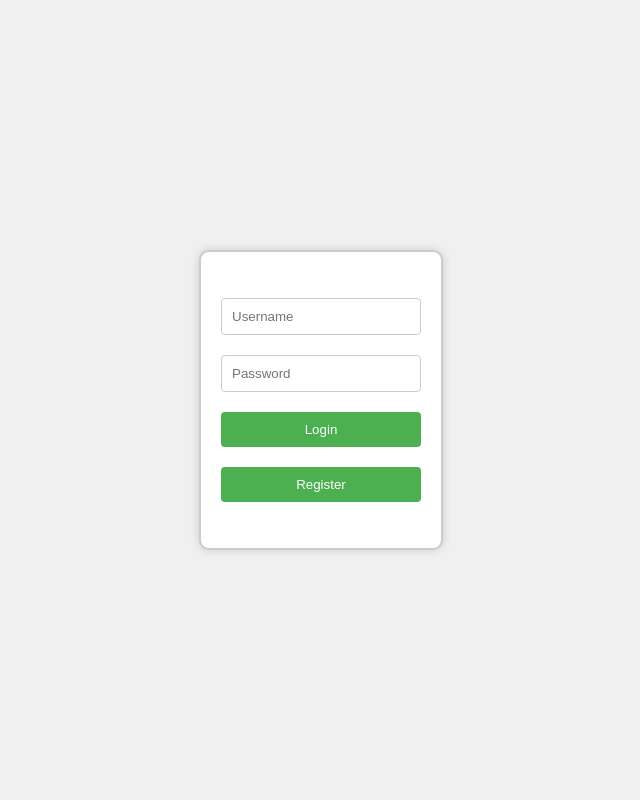
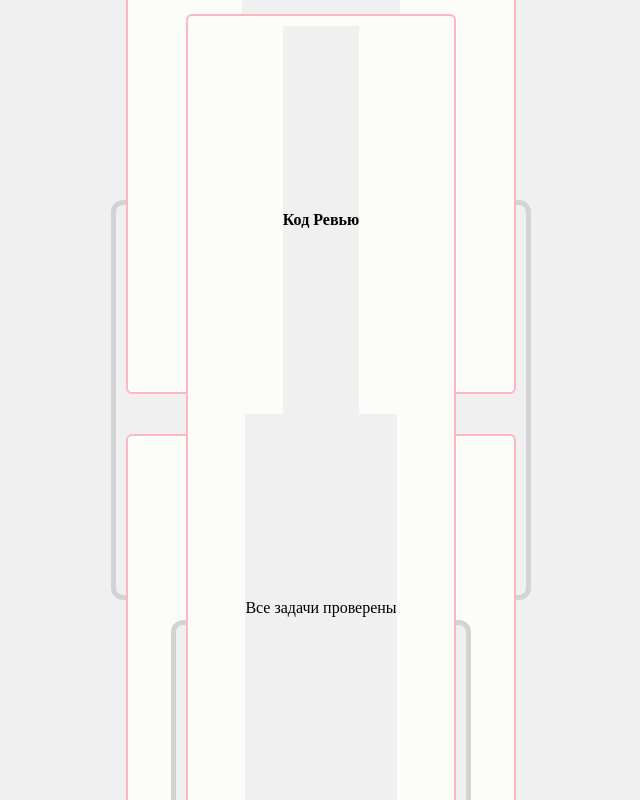
Before and after one commit to tank130701/course-work-frontend, a React (Create React App) app: page /board in a window 1280 px wide. Shown: the top 800 px of the page, without its empty margins (319-959 px from the left). Built offline with nearby package versions, Linux system fonts and the light colour scheme.

Commit message:
did something

```diff
--- a/package.json
+++ b/package.json
@@ -7,9 +7,12 @@
     "@testing-library/react": "^13.4.0",
     "@testing-library/user-event": "^13.5.0",
     "axios": "^1.6.7",
+    "jwt-decode": "^4.0.0",
+    "mobx": "^6.12.0",
     "mobx-react-lite": "^4.0.6",
     "react": "^18.2.0",
     "react-dom": "^18.2.0",
+    "react-router-dom": "^6.22.3",
     "react-scripts": "5.0.1",
     "web-vitals": "^2.1.4"
   },
--- a/src/App.css
+++ b/src/App.css
@@ -12,44 +12,6 @@
   justify-content: center;
 }
 
-.board {
-  min-width: 300px;
-  min-height: 400px;
-  border: 5px solid lightgray;
-  padding: 20px 10px;
-  border-radius: 12px;
-  margin: 10px;
-  display: flex;
-  align-items: center;
-  flex-direction: column;
-}
-
-.board__title {
-  font-size: 1.5rem;
-  font-weight: 700;
-}
-
-.item{
-  width: 100%;
-  border: 2px solid lightpink;
-  padding: 10px;
-  border-radius: 6px;
-  margin: 20px;
-  cursor: grab;
-  background-color: #fcfcf9;
-}
-
-.login-form {
-  padding: 20px;
-  max-width: 400px;
-  max-height: 300px;
-  margin: auto;
-  border: 2px solid #ccc;
-  border-radius: 10px;
-  background-color: #fff;
-  box-shadow: 0px 0px 10px rgba(0,0,0,0.15);
-}
-
 div {
   display: flex;
   flex-direction: column;
@@ -58,26 +20,3 @@ div {
   height: 100vh;
   background-color: #f0f0f0;
 }
-
-input {
-  margin: 10px 0;
-  padding: 10px;
-  width: 200px;
-  border: 1px solid #ccc;
-  border-radius: 4px;
-}
-
-button {
-  margin: 10px 0;
-  padding: 10px;
-  width: 200px;
-  border: none;
-  border-radius: 4px;
-  background-color: #4CAF50;
-  color: white;
-  cursor: pointer;
-}
-
-button:hover {
-  background-color: #45a049;
-}
--- a/src/App.jsx
+++ b/src/App.jsx
@@ -1,16 +1,31 @@
 import React from 'react';
 import Auth from './components/Auth';
-import Board from './components/Board';
+import { BrowserRouter as Router, Route, Navigate, Routes } from 'react-router-dom';
+import Board from './components/Board/Board';
 import './App.css';
+import LoginForm from "./components/LoginForn/LoginForm";
+import {store} from "./index";
 
+
+// function App() {
+//     return (
+//         <div className="App">
+//             <Auth>
+//                 <Board/>
+//             </Auth>
+//         </div>
+//     );
+// }
 
 function App() {
     return (
-        <div className="App">
-            <Auth>
-                <Board/>
-            </Auth>
-        </div>
+        <Router>
+            <Routes>
+                <Route path="/" element={store.isAuthenticated() ? <Navigate to="/board" /> : <LoginForm />} />
+                <Route path="/board" element={!store.isAuthenticated() ? <Navigate to="/" /> : <Board />} />
+            </Routes>
+        </Router>
     );
 }
+
 export default App;
--- a/src/components/Auth.jsx
+++ b/src/components/Auth.jsx
@@ -1,38 +1,41 @@
-import React, {memo, useContext, useEffect} from 'react';
-import LoginForm from "./LoginForm";
-import {Context} from "../index";
-
-const Auth = ({ children }) => {
-    const { store } = useContext(Context);
-
-    useEffect(() => {
-        if (localStorage.getItem('accessToken')) {
-            console.log("Проверка в Auth")
-            console.log(localStorage.getItem('accessToken'))
-            store.checkAuth()
-        }
-    }, [store])
-
-    if (store.isLoading) {
-        return <div>Loading...</div>
-    }
-
-    if (!store.isAuth) {
-        return (
-            <div>
-                <LoginForm/>
-            </div>
-        );
-    }
-
-    return (
-        <div>
-            {/* <h1>{store.isAuth ? `User authenticated ${store.user.id}` : 'Please authenticate'}</h1> */}
-            {/*<h1>{store.user.isActivated ? 'Account confirmed by email' : 'PLEASE CONFIRM ACCOUNT!!!!'}</h1>*/}
-            {/* <button onClick={() => store.logout()}>Logout</button> */}
-            {children}
-        </div>
-    );
-};
-
-export default memo(Auth);
+// import React, {memo, useContext, useEffect} from 'react';
+// import LoginForm from "./LoginForm";
+// import {Context} from "../index";
+//
+// const Auth = ({ children }) => {
+//     const { store } = useContext(Context);
+//
+//     useEffect(() => {
+//         if (localStorage.getItem('token')) {
+//             console.log("Проверка в Auth")
+//             console.log(localStorage.getItem('token'))
+//             store.checkAuth();
+//         }
+//     }, [])
+//
+//
+//     if (store.isLoading) {
+//         return <div>Loading...</div>
+//     }
+//     console.log("Проверка Аутентификации")
+//     console.log(store.isAuth)
+//     if (!store.isAuth) {
+//
+//         return (
+//             <div>
+//                 <LoginForm/>
+//             </div>
+//         );
+//     }
+//
+//     return (
+//         <div>
+//              {/*<h1>{store.isAuth ? `User authenticated ${store.user.id}` : 'Please authenticate'}</h1>*/}
+//             {/*<h1>{store.user.isActivated ? 'Account confirmed by email' : 'PLEASE CONFIRM ACCOUNT!!!!'}</h1>*/}
+//             {/* <button onClick={() => store.logout()}>Logout</button> */}
+//             {children}
+//         </div>
+//     );
+// };
+//
+// export default memo(Auth);
--- a/src/components/Board.jsx
+++ b/src/components/Board/Board.jsx
@@ -1,5 +1,5 @@
 import { useState } from 'react';
-
+import styles from './Board.module.css';
 function Board() {
     const [boards, setBoards] = useState([
         {
@@ -84,11 +84,11 @@ function Board() {
     return (
         <div>{boards.map(board =>
             <div
-                className='board'
+                className={styles.board}
                 onDragOver={(e) => dragOverHandler(e)}
                 onDrop={(e) => dropCardHandler(e, board)}
             >
-                <div className='board__title'>{board.title}</div>
+                <div className={styles.board__title}>{board.title}</div>
                 {
                     board.items.map(
                         item =>
@@ -99,7 +99,7 @@ function Board() {
                                 onDragOver={(e) => dragOverHandler(e)}
                                 onDrop={(e) => dropHandler(e, board, item)}
                                 draggable={true}
-                                className="item"
+                                className={styles.item}
                             >
                                 <div><strong>{item.title}</strong></div>
                                 <div>{item.description}</div>
@@ -109,6 +109,6 @@ function Board() {
             </div>)}
         </div>
     );
-};
+}
 
 export default Board;
--- /dev/null
+++ b/src/components/Board/Board.module.css
@@ -0,0 +1,26 @@
+.board {
+    min-width: 300px;
+    min-height: 400px;
+    border: 5px solid lightgray;
+    padding: 20px 10px;
+    border-radius: 12px;
+    margin: 10px;
+    display: flex;
+    align-items: center;
+    flex-direction: column;
+}
+
+.board__title {
+    font-size: 1.5rem;
+    font-weight: 700;
+}
+
+.item{
+    width: 100%;
+    border: 2px solid lightpink;
+    padding: 10px;
+    border-radius: 6px;
+    margin: 20px;
+    cursor: grab;
+    background-color: #fcfcf9;
+}
--- a/src/components/LoginForm.jsx
+++ b/src/components/LoginForn/LoginForm.jsx
@@ -1,5 +1,6 @@
 import React, { memo, useState, useContext } from 'react';
-import { Context } from "../index";
+import styles from './LoginForm.module.css';
+import { Context } from "../../index";
 
 const LoginForm = () => {
     const [email, setEmail] = useState('');
@@ -7,7 +8,7 @@ const LoginForm = () => {
     const { store } = useContext(Context);
 
     return (
-        <div className="login-form">
+        <div className={styles.loginForm}>
             <input
                 onChange={(e) => setEmail(e.target.value)}
                 value={email}
--- /dev/null
+++ b/src/components/LoginForn/LoginForm.module.css
@@ -0,0 +1,33 @@
+.login-form {
+    padding: 20px;
+    max-width: 400px;
+    max-height: 300px;
+    margin: auto;
+    border: 2px solid #ccc;
+    border-radius: 10px;
+    background-color: #fff;
+    box-shadow: 0px 0px 10px rgba(0,0,0,0.15);
+}
+
+input {
+    margin: 10px 0;
+    padding: 10px;
+    width: 200px;
+    border: 1px solid #ccc;
+    border-radius: 4px;
+}
+
+button {
+    margin: 10px 0;
+    padding: 10px;
+    width: 200px;
+    border: none;
+    border-radius: 4px;
+    background-color: #4CAF50;
+    color: white;
+    cursor: pointer;
+}
+
+button:hover {
+    background-color: #45a049;
+}
--- a/src/store/store.js
+++ b/src/store/store.js
@@ -1,7 +1,9 @@
 import { makeAutoObservable } from "mobx";
 import AuthService from "../services/AuthService";
+// import { jwtDecode } from 'jwt-decode';
 // import axios from 'axios';
 import $api, { API_URL } from "../http";
+import {jwtDecode} from "jwt-decode";
 
 export default class Store {
     user = {};
@@ -28,17 +30,17 @@ export default class Store {
         try {
             const response = await AuthService.login(username, password);
             console.log(response)
-            localStorage.setItem('accessToken', response.data.accessToken);
-            localStorage.setItem('refreshToken', response.data.refreshToken);
-            this.setAuth(true);
+            localStorage.setItem('token', response.data.accessToken);
+
             const decodedToken = this.parseJwt(response.data.accessToken);
 
             // console.log(decodedToken);
             this.setUser(decodedToken.user_id);
 
-
             console.log(decodedToken.user_id)
-
+            this.setAuth(true);
+            console.log("Проверка isAuth")
+            console.log(this.isAuth)
         } catch (e) {
             console.log(e.response?.data?.message);
         }
@@ -48,8 +50,7 @@ export default class Store {
         try {
             const response = await AuthService.registration(email, password);
             console.log(response)
-            localStorage.setItem('accessToken', response.data.accessToken);
-            localStorage.setItem('refreshToken', response.data.refreshToken);
+            localStorage.setItem('token', response.data.accessToken);
             this.setAuth(true);
             this.setUser(response.data.user);
         } catch (e) {
@@ -60,7 +61,7 @@ export default class Store {
     async logout() {
         try {
             await AuthService.logout();
-            localStorage.removeItem('accessToken');
+            localStorage.removeItem('token');
             this.setAuth(false);
             this.setUser({});
         } catch (e) {
@@ -71,15 +72,13 @@ export default class Store {
     async checkAuth() {
         this.setLoading(true);
         try {
-            const response = await $api.get(`${API_URL}/auth/refresh`, {
-                refreshToken: localStorage.getItem('refreshToken')
-            }, {
-                withCredentials: false
-            })
-            console.log('refresh');
-            console.log(response.data.accessToken);
-            console.log('refresh');
-            localStorage.setItem('accessToken', response.data.accessToken);
+            const response = await $api.get(`${API_URL}/auth/refresh`);
+            console.log('Проверка в store');
+            console.log(response);
+            console.log('Проверка в store');
+
+            localStorage.setItem('token', response.data.accessToken);
+
             this.setAuth(true);
 
             const decodedToken = this.parseJwt(response.data.accessToken);
@@ -87,9 +86,19 @@ export default class Store {
             this.setUser(decodedToken.user_id);
         } catch (e) {
             console.log(e.response?.data?.message);
+            this.setAuth(false); // установите isAuth в false при ошибке
         } finally {
             this.setLoading(false);
         }
+    }
+
+    async isAuthenticated() {
+        const token = localStorage.getItem('token');
+        if (!token) return false;
+
+        const decoded = jwtDecode(token);
+        const currentTime = Date.now() / 1000;
+        return decoded.exp > currentTime;
     }
 
     parseJwt(token) {
```
Also changed, not shown: public/index.html (+0 -19 lines), src/http/index.js (+37 -23 lines), 1 other file (tests, documents, lock files or other folders).
